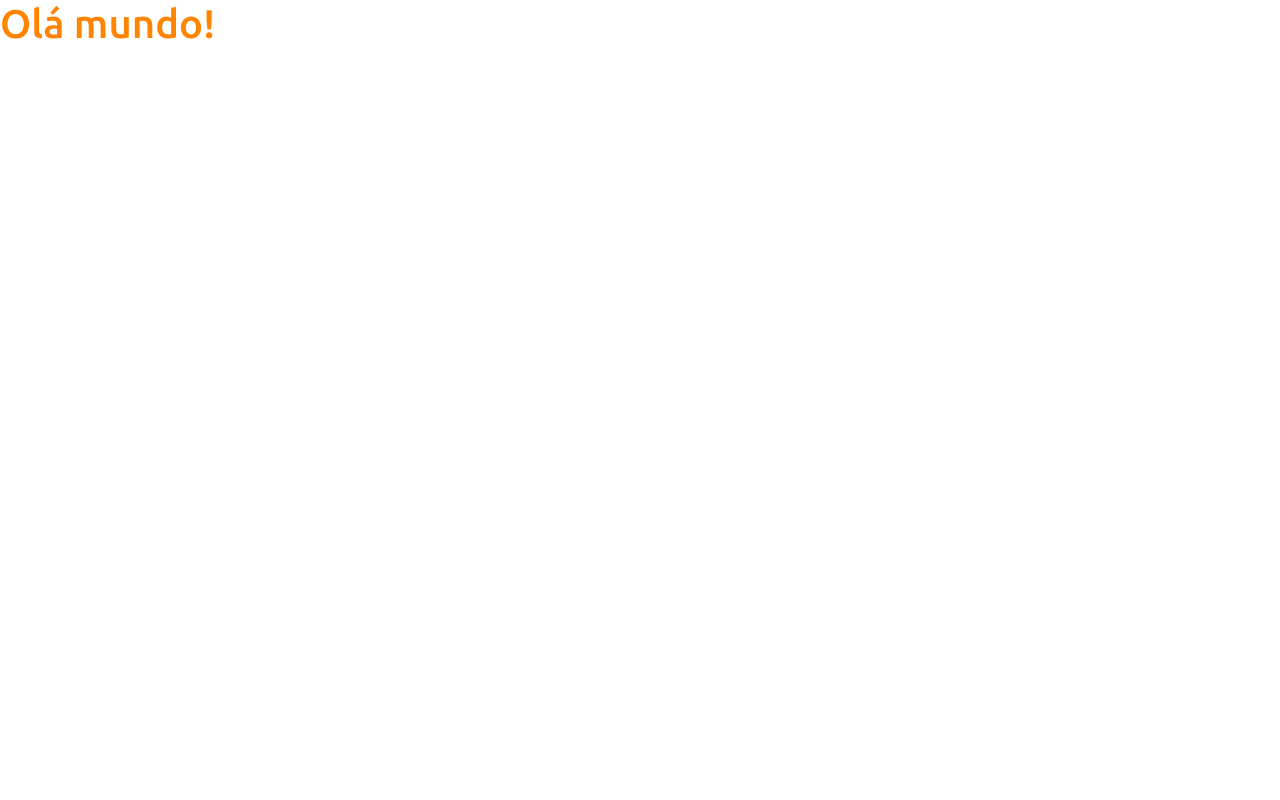
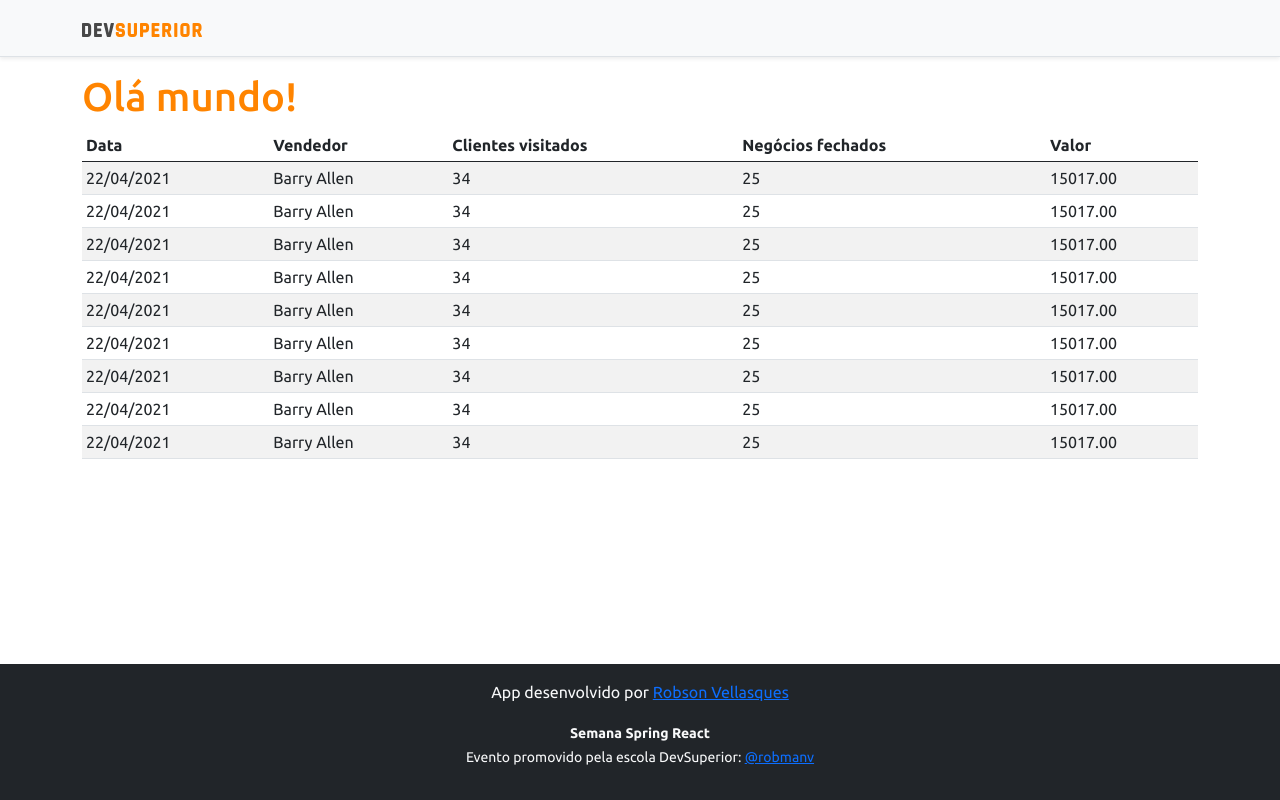
Before and after one commit to robmanv/dsvendas-sds3, a React (Create React App) app in the folder projeto-sds3/frontend/: page / in a window 1280 px wide. Built offline with nearby package versions, Linux system fonts and the light colour scheme.

Commit message:
Basic static components

```diff
--- a/projeto-sds3/frontend/src/App.tsx
+++ b/projeto-sds3/frontend/src/App.tsx
@@ -1,8 +1,18 @@
+import NavBar from 'components/NavBar/index_lambda';
+import Footer from 'components/Footer/index';
+import DataTable from 'components/DataTable';
 function App() {
   return (
-    <div>
-      <h1 className="text-primary">Olá mundo!</h1>
-    </div>
+    <>
+      <NavBar />
+      <div className="container">
+        <h1 className="text-primary">Olá mundo!</h1>
+
+        <DataTable />
+      </div>
+      <Footer/>
+
+    </>
   );
 }
 
--- /dev/null
+++ b/projeto-sds3/frontend/src/components/DataTable/index.tsx
@@ -0,0 +1,85 @@
+/* table-responsive é do BOOTSTRAP tem vários tipos, tr - registro, th - coluna */
+const DataTable = () => {
+    return (
+        <div className="table-responsive">
+            <table className="table table-striped table-sm">
+                <thead>
+                    <tr>
+                        <th>Data</th>
+                        <th>Vendedor</th>
+                        <th>Clientes visitados</th>
+                        <th>Negócios fechados</th>
+                        <th>Valor</th>
+                    </tr>
+                </thead>
+                <tbody>
+                    <tr>
+                        <td>22/04/2021</td>
+                        <td>Barry Allen</td>
+                        <td>34</td>
+                        <td>25</td>
+                        <td>15017.00</td>
+                    </tr>
+                    <tr>
+                        <td>22/04/2021</td>
+                        <td>Barry Allen</td>
+                        <td>34</td>
+                        <td>25</td>
+                        <td>15017.00</td>
+                    </tr>
+                    <tr>
+                        <td>22/04/2021</td>
+                        <td>Barry Allen</td>
+                        <td>34</td>
+                        <td>25</td>
+                        <td>15017.00</td>
+                    </tr>
+                    <tr>
+                        <td>22/04/2021</td>
+                        <td>Barry Allen</td>
+                        <td>34</td>
+                        <td>25</td>
+                        <td>15017.00</td>
+                    </tr>
+                    <tr>
+                        <td>22/04/2021</td>
+                        <td>Barry Allen</td>
+                        <td>34</td>
+                        <td>25</td>
+                        <td>15017.00</td>
+                    </tr>
+                    <tr>
+                        <td>22/04/2021</td>
+                        <td>Barry Allen</td>
+                        <td>34</td>
+                        <td>25</td>
+                        <td>15017.00</td>
+                    </tr>
+                    <tr>
+                        <td>22/04/2021</td>
+                        <td>Barry Allen</td>
+                        <td>34</td>
+                        <td>25</td>
+                        <td>15017.00</td>
+                    </tr>
+                    <tr>
+                        <td>22/04/2021</td>
+                        <td>Barry Allen</td>
+                        <td>34</td>
+                        <td>25</td>
+                        <td>15017.00</td>
+                    </tr>
+                    <tr>
+                        <td>22/04/2021</td>
+                        <td>Barry Allen</td>
+                        <td>34</td>
+                        <td>25</td>
+                        <td>15017.00</td>
+                    </tr>
+                </tbody>
+            </table>
+        </div>
+    );
+}
+
+export default DataTable;
--- /dev/null
+++ b/projeto-sds3/frontend/src/components/Footer/index.tsx
@@ -0,0 +1,13 @@
+const Footer = () => {
+    return (
+        <footer className="footer mt-auto py-3 bg-dark">
+            <div className="container">
+                <p className="text-light">App desenvolvido por <a href="https://github.com/robmanv" target="_blank" rel="noreferrer">Robson Vellasques</a></p>
+                <p className="text-light"><small><strong>Semana Spring React</strong><br />
+      Evento promovido pela escola DevSuperior: <a href="https://instagram.com/robmanv" target="_blank" rel="noreferrer">@robmanv</a></small></p>
+            </div>
+        </footer>
+    );
+}
+
+export default Footer;
--- /dev/null
+++ b/projeto-sds3/frontend/src/components/NavBar/index_lambda.tsx
@@ -0,0 +1,15 @@
+import ImgDsDark from 'assets/img/ds-dark.svg';
+
+const NavBar = () => {
+    return (
+      <div className="d-flex flex-column flex-md-row align-items-center p-3 px-md-4 mb-3 bg-light border-bottom shadow-sm">
+        <div className="container">
+          <nav className="my-2 my-md-0 mr-md-3">
+             <img src={ImgDsDark} alt="DevSuperior" width="120" />
+          </nav>
+        </div>
+      </div>
+    );
+  }
+
+  export default NavBar;
--- a/projeto-sds3/frontend/tsconfig.json
+++ b/projeto-sds3/frontend/tsconfig.json
@@ -23,5 +23,5 @@
   },
   "include": [
     "src"
-  ]
+, "public/index.tsx"  ]
 }
```
Also changed, not shown: projeto-sds3/frontend/public/index.tsx (added, +13 -0 lines), projeto-sds3/frontend/src/assets/img/ds-dark.svg (added).
